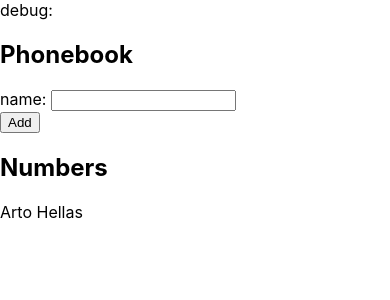
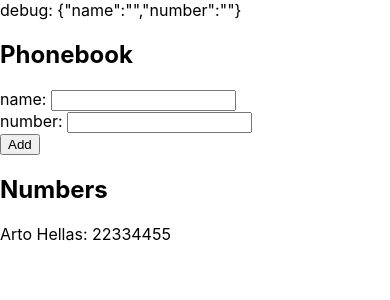
Before and after one commit to Goldenhub/fullstackopen, a React (Create React App) app in the folder part2/phonebook/: page / in a window 390 px wide. Shown: the top 300 px of the page. Built offline with nearby package versions, Linux system fonts and the light colour scheme.

Commit message:
phonebook step3

```diff
--- a/part2/phonebook/src/App.js
+++ b/part2/phonebook/src/App.js
@@ -1,45 +1,72 @@
-import './App.css';
-import {useState} from "react";
+import "./App.css";
+import { useState } from "react";
 
 function App() {
   const [persons, setPersons] = useState([
-    { name: 'Arto Hellas' }
-  ])
-  const [newName, setNewName] = useState('')
+    { name: "Arto Hellas", number: "22334455" },
+  ]);
+  const [newUser, setNewUser] = useState({
+    name: "",
+    number: "",
+  });
 
-  function handleSubmit(e){
+  function handleSubmit(e) {
     e.preventDefault();
+
     // console.log(e.target)
     let stringedPersons = JSON.stringify(persons);
-    let check = stringedPersons.includes(JSON.stringify({name: newName}));
-    if(!check){
-      setPersons(persons.concat({name: newName}))
-      setNewName('');
-    }else{
-      alert(`${newName} is already added to phonebook`)
+    let checkName = stringedPersons.includes(JSON.stringify(newUser.name.trim()));
+    let checkNumber = stringedPersons.includes(JSON.stringify(newUser.number.trim()));
+    if (!checkName && !checkNumber) {
+      setPersons(persons.concat(newUser));
+      setNewUser((prev) => ({
+        ...prev,
+        name: "",
+        number: "",
+      }));
+    } else {
+      if(checkName && checkNumber){
+        alert(`${newUser.name.trim()} details is already added to phonebook`);
+      }else if(checkNumber){
+        alert(`${newUser.number.trim()} is already added to phonebook`);
+      }else{
+        alert(`${newUser.name.trim()} is already added to phonebook`);
+      }
     }
   }
 
-  function handleChange(e){
-    setNewName(e.target.value)
+  function handleChange({ target }) {
+    const { name, value } = target;
+    setNewUser((prev) => ({
+      ...prev,
+      [name]: value,
+    }));
   }
-
   return (
     <div>
-      <div>debug: {newName}</div>
+      <div>debug: {JSON.stringify(newUser)}</div>
       <h2>Phonebook</h2>
       <form onSubmit={handleSubmit}>
         <div>
-          name: <input value={newName} onChange={handleChange} />
+          name:{" "}
+          <input value={newUser.name} name="name" onChange={handleChange} />
+        </div>
+        <div>
+          number:{" "}
+          <input value={newUser.number} name="number" onChange={handleChange} />
         </div>
         <div>
           <button type="submit">Add</button>
         </div>
       </form>
       <h2>Numbers</h2>
-      {persons.map(person => <p key={person.name}>{person.name}</p>)}
+      {persons.map((person) => (
+        <p key={person.name}>
+          {person.name}: {person.number}
+        </p>
+      ))}
     </div>
-  )
+  );
 }
 
 export default App;
```
